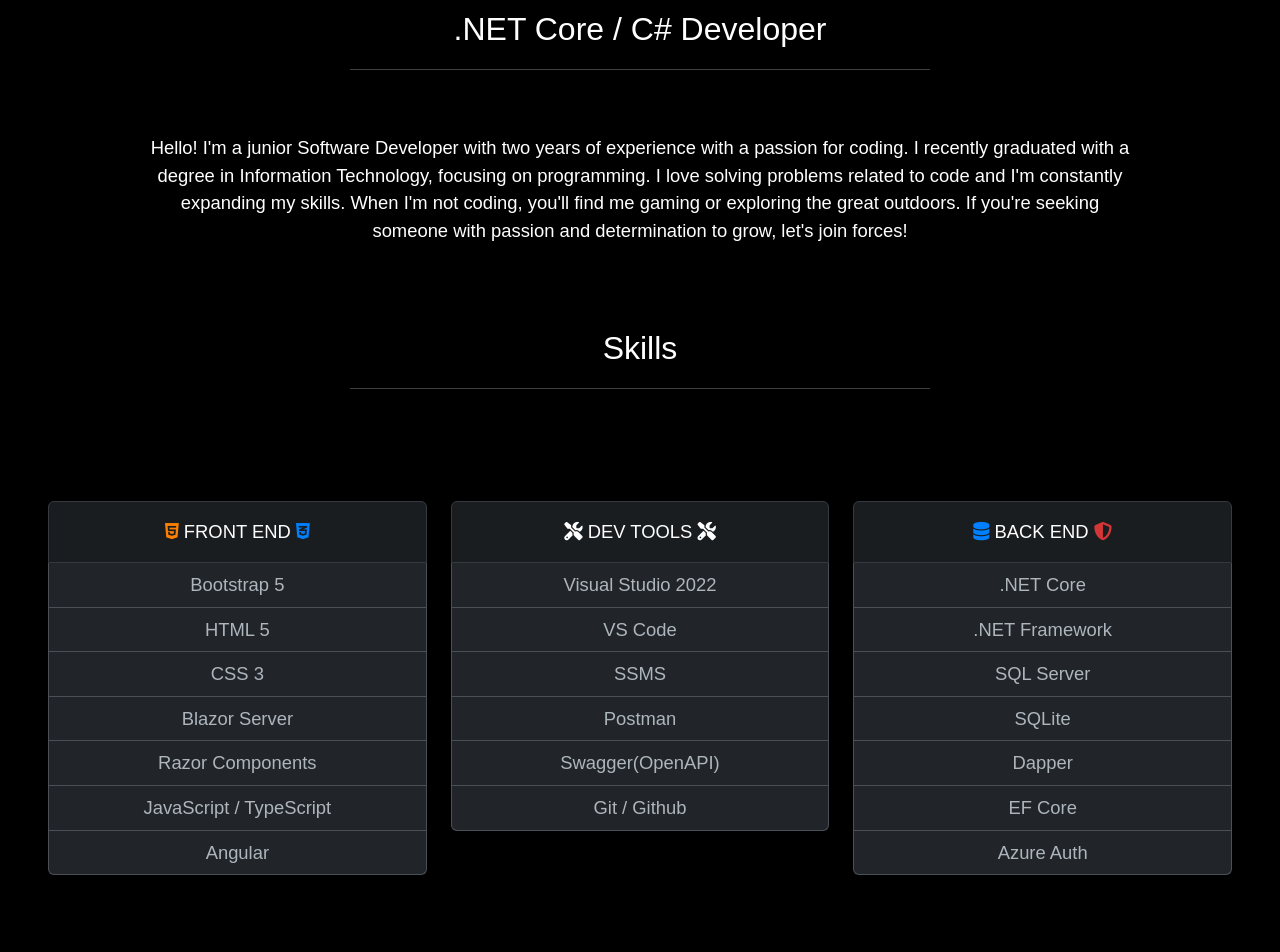
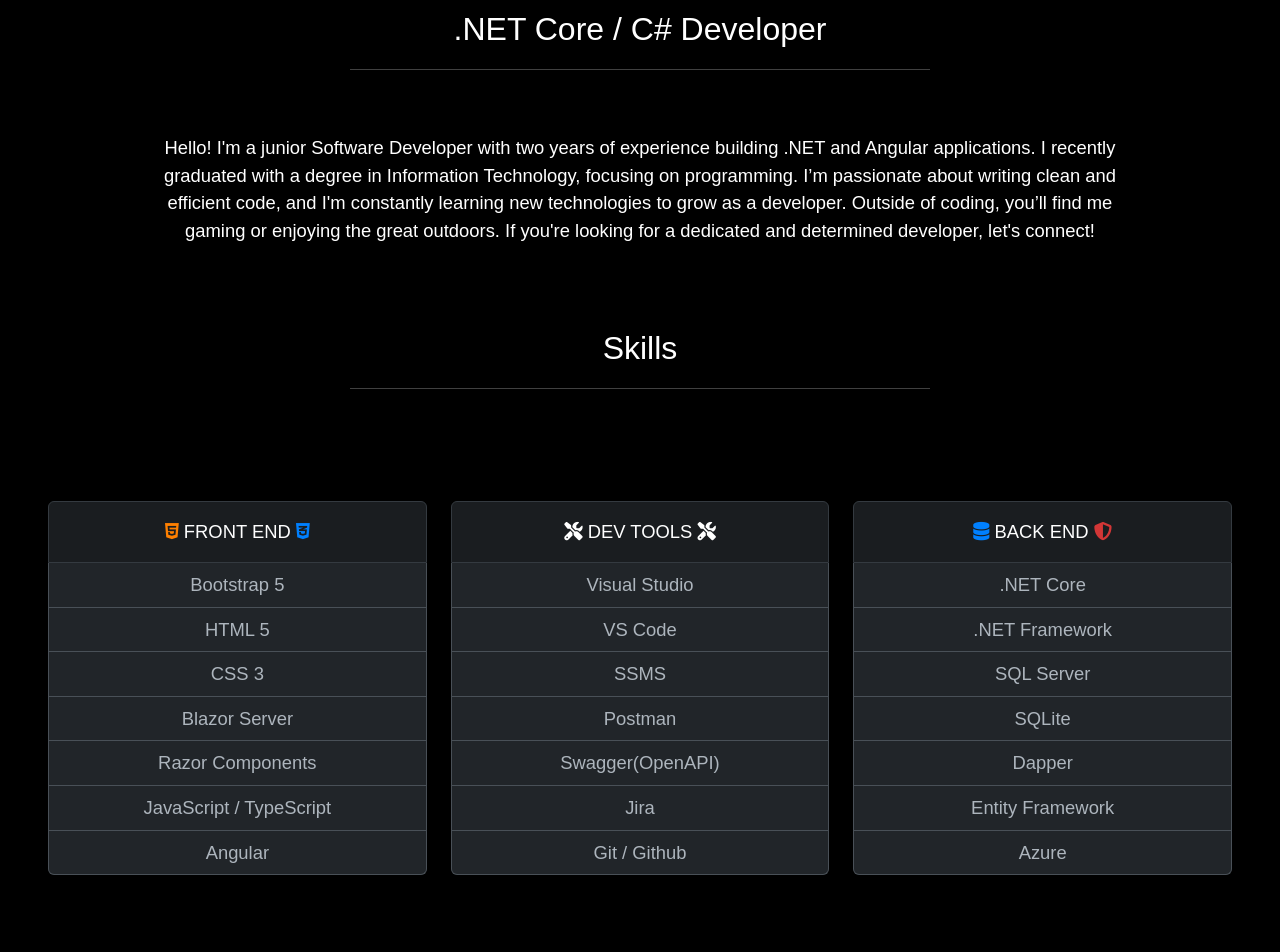
Before and after one commit to barlowtyler96/FinalPortfolioWebsite, a website: page index.html in a window 1280 px wide. Shown: the part 1100-2052 px from the top of the page. Drawn offline with nearby package versions, Linux system fonts and the light colour scheme; a web font is replaced by a local one.

Commit message:
updating portfolio

```diff
--- a/index.html
+++ b/index.html
@@ -92,8 +92,7 @@
             </div>
             <div class="row pb-5">
                 <div class="text-md col-md-10 offset-md-1 pb-4 text-center text-white">
-                    Hello! I'm a junior Software Developer with two years of experience with a passion for coding.
-                    I recently graduated with a degree in Information Technology, focusing on programming. I love solving problems related to code and I'm constantly expanding my skills. When I'm not coding, you'll find me gaming or exploring the great outdoors. If you're seeking someone with passion and determination to grow, let's join forces!
+                    Hello! I'm a junior Software Developer with two years of experience building .NET and Angular applications. I recently graduated with a degree in Information Technology, focusing on programming. I’m passionate about writing clean and efficient code, and I'm constantly learning new technologies to grow as a developer. Outside of coding, you’ll find me gaming or enjoying the great outdoors. If you're looking for a dedicated and determined developer, let's connect!
                 </div>
             </div>
             <div class="row text-white">
@@ -129,11 +128,12 @@
                                 DEV TOOLS
                                 <i class="fa-solid fa-screwdriver-wrench"></i>
                             </li>
-                            <li class="list-group-item">Visual Studio 2022</li>
+                            <li class="list-group-item">Visual Studio</li>
                             <li class="list-group-item">VS Code</li>
                             <li class="list-group-item">SSMS</li>
                             <li class="list-group-item">Postman</li>
                             <li class="list-group-item">Swagger(OpenAPI)</li>
+                            <li class="list-group-item">Jira</li>
                             <li class="list-group-item">Git / Github</li>
                         </ul>
                     </div>
@@ -151,8 +151,8 @@
                             <li class="list-group-item">SQL Server</li>
                             <li class="list-group-item">SQLite</li>
                             <li class="list-group-item">Dapper</li>
-                            <li class="list-group-item">EF Core</li>
-                            <li class="list-group-item">Azure Auth</li>
+                            <li class="list-group-item">Entity Framework</li>
+                            <li class="list-group-item">Azure</li>
                         </ul>
                     </div>
                 </div>
@@ -341,7 +341,7 @@
                                 C#, ADO.NET, SQLite
                             </div>
                             <div class="card-text">
-                                This is the first project where i implemented CRUD operations. The application can be
+                                This is the first project where I implemented CRUD operations. The application can be
                                 used to track any habit and units for that habit.
                                 See the repository for more info!
                             </div>
```
